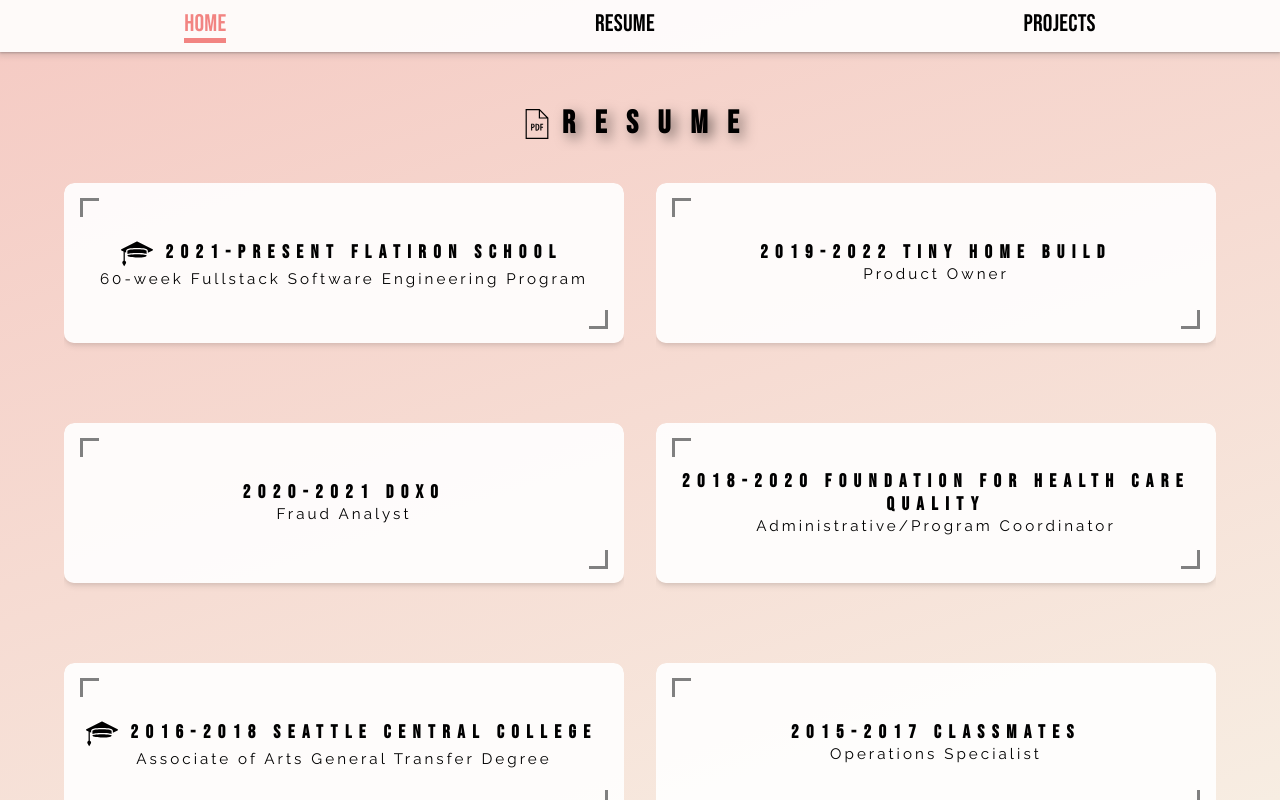
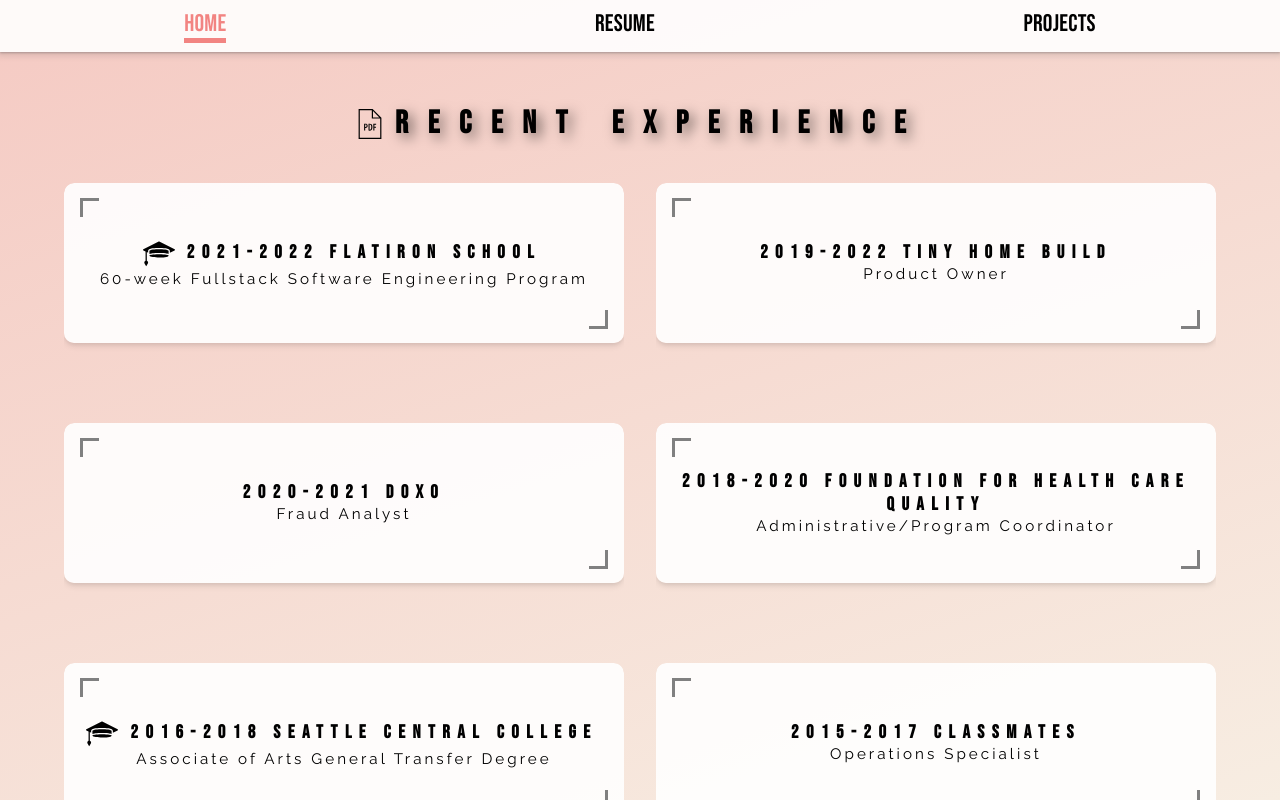
Before and after one commit to 1stofhername/portfolio-webstie, a React (Create React App) app: page /resume in a window 1280 px wide. Built offline with nearby package versions, Linux system fonts and the light colour scheme.

Commit message:
Updates resume page title to 'Recent Experience'.

```diff
--- a/src/components/ExperienceContainer.js
+++ b/src/components/ExperienceContainer.js
@@ -18,11 +18,11 @@ export default function Resume () {
             exit={{ y: window.innerHeight, transition: { duration: 1.0 } }}
         >
             <div className="page-title">
-                <a  className="pdf-link" href="https://docs.google.com/document/d/e/2PACX-1vRTxL47yONAu1zHoo8XYkoSX1ZLs8Ox1XvI5JzzDzaYkMKd4ntjD6YiWAx1EYYRD0Bk5EYGkECl9h76/pub">
+                <a  className="pdf-link" href="https://docs.google.com/document/d/e/2PACX-1vTy4DdX0vp1RIO7nXn3fk0hxbmAJ8EgzNGHjAUvBfGGIw2Cl0DgbwAC7Fta0E1W5g/pub">
                     <img className="pdf-icon" src={pdf} alt="resume pdf" />
                 </a>
                 <h1 className="sub-title-black">
-                    Resume
+                    Recent Experience
                 </h1>
             </div>
 
--- a/src/data/job-data.js
+++ b/src/data/job-data.js
@@ -1,6 +1,6 @@
 export const roles=[
     {
-        date:"2021-Present",
+        date:"2021-2022",
         org:"Flatiron School",
         title:"60-week Fullstack Software Engineering Program",
         qualities:["Interest and ability to learn new languages and frameworks as needed.", "Acquiring a strong development ability in JavaScript, SQL, and other programming tools.", "Gaining a conceptual understanding of data structures and databases.", "Learning and working both independently and collaboratively.", "Communicating learned concepts and project goals via blog posts.", "Engaging in and completing technical challenges"],
```
